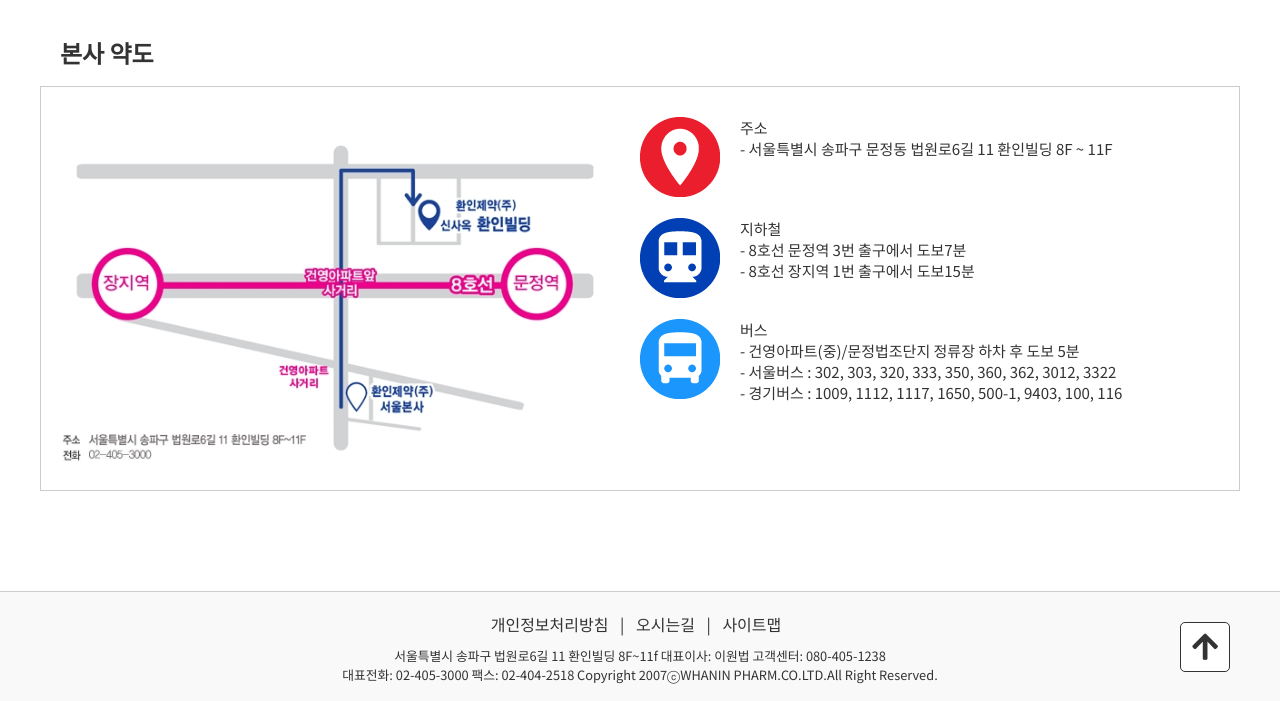
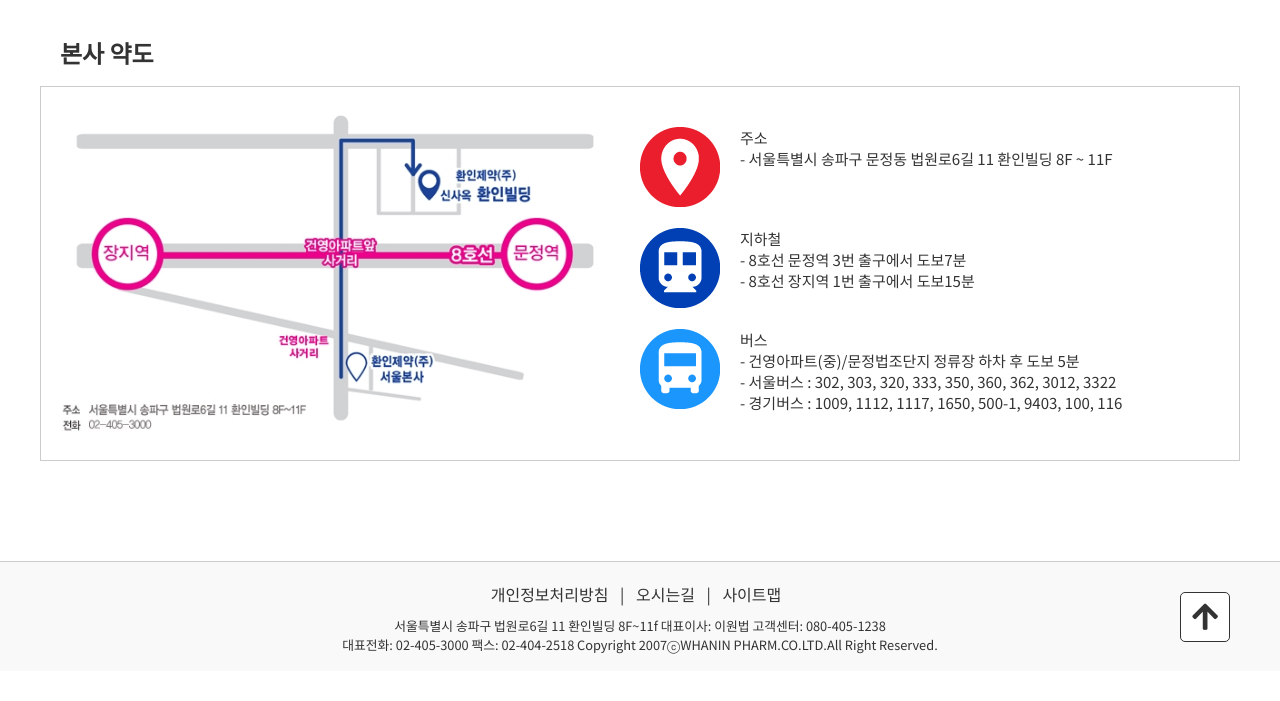
Before and after one commit to pbosoo2/WhanIN-Pharm, a plain HTML site: page location-res.html in a window 1280 px wide. Shown: the part 1120-1821 px from the top of the page. After the commit the page ends 1791 px from the top, so only its background shows below. Drawn offline with nearby package versions, Linux system fonts and the light colour scheme.

Commit message:
Add files via upload

```diff
--- a/css/location-res.css
+++ b/css/location-res.css
@@ -300,7 +300,6 @@
 .yagdo-left{
     width: 50%;
     float: left;
-    padding-top: 30px;
 }
 .yagdo-left >img{
     width: 100%;
@@ -308,7 +307,7 @@
 .yagdo-right{
     width: 50%;
     float: left;
-    padding-top: 30px;
+    padding-top: 40px;
 
 }
 .traffic li{
@@ -328,7 +327,7 @@
     font-size: 15px;
     margin-left: 20px;
 }
-@media(max-width:865px){
+@media(max-width:1010px){
     .yagdo-left{
         width: 100%;
         clear: both;
```
